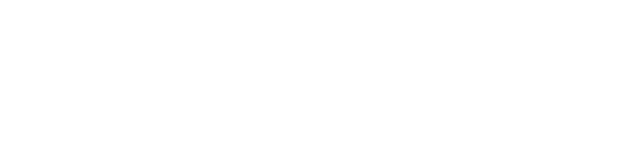
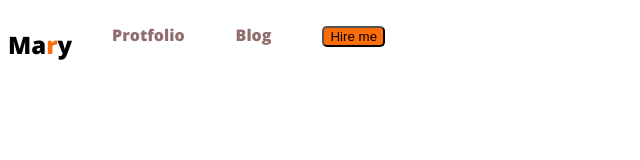
Before and after one commit to saikat-dhar/First-Web_protfolio, a plain HTML site: page index.html in a window 1280 px wide. Shown: the whole page, without its empty margins (0-640 px from the left). Drawn offline with nearby package versions, Linux system fonts and the light colour scheme.

Commit message:
web-frotfolio

```diff
--- a/index.html
+++ b/index.html
@@ -4,8 +4,30 @@
     <meta charset="UTF-8">
     <meta name="viewport" content="width=., initial-scale=1.0">
     <title>First Web Protfolio</title>
+    <link rel="preconnect" href="https://fonts.googleapis.com">
+<link rel="preconnect" href="https://fonts.gstatic.com" crossorigin>
+<link href="https://fonts.googleapis.com/css2?family=Open+Sans:wght@800&display=swap" rel="stylesheet">
+<link rel="stylesheet" href="styls/protfolio.css">
 </head>
 <body>
+    <header>
+<nav>
+        <h2 class="head-title">Ma<span class="nav-title">r</span>y</h2>
 
+        <UL>
+
+        <li><a href="">Protfolio</a></li>
+        <li><a href="">Blog</a></li>
+        <li><button class="btn-primary">Hire me</button></li>
+    </UL>
+
+</nav>
+    </header>
+    <main>
+
+    </main>
+    <footer>
+
+    </footer>
 </body>
 </html>
--- /dev/null
+++ b/styls/protfolio.css
@@ -0,0 +1,34 @@
+body {
+    font-family: 'Open Sans', sans-serif;
+
+}
+nav {
+    display: flex;
+}
+.nav-title{
+    color: #FD6E0A;
+}
+.head-title{
+    color: #181818
+font-size: 45px;
+font-style: normal;
+font-weight: 800;
+}
+.btn-primary{
+    background: #FD6E0A;
+    border-radius: 5px;
+
+}
+nav > ul {
+    display: flex;
+}
+nav li {
+    list-style: none;
+    margin-right: 51px;
+
+}
+nav a {
+    text-decoration: none;
+    color: #926d6d;
+
+}
```
